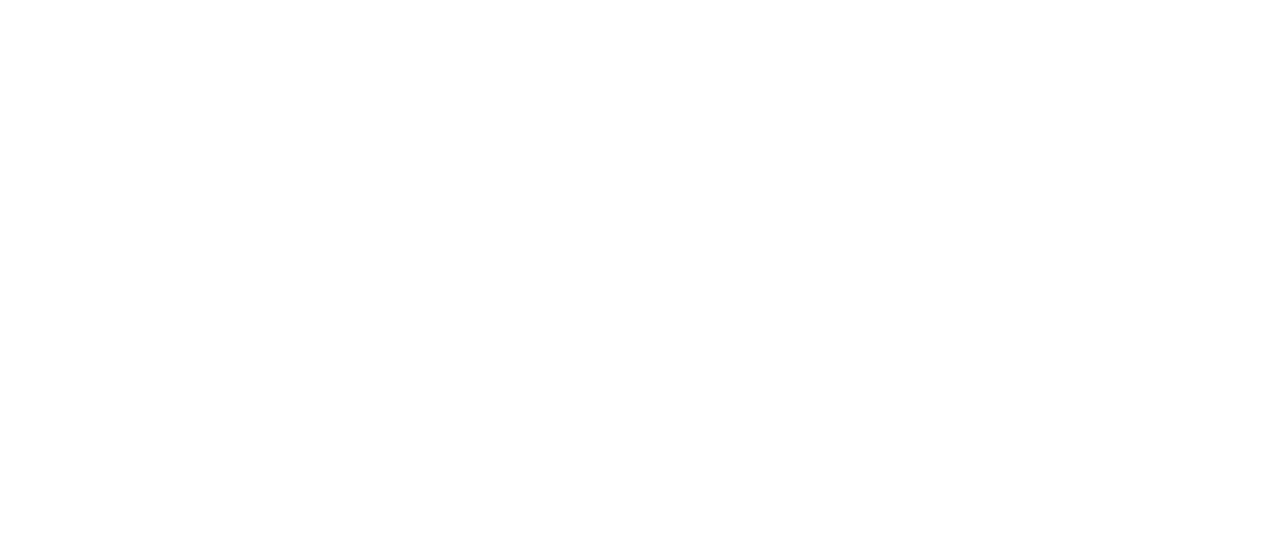
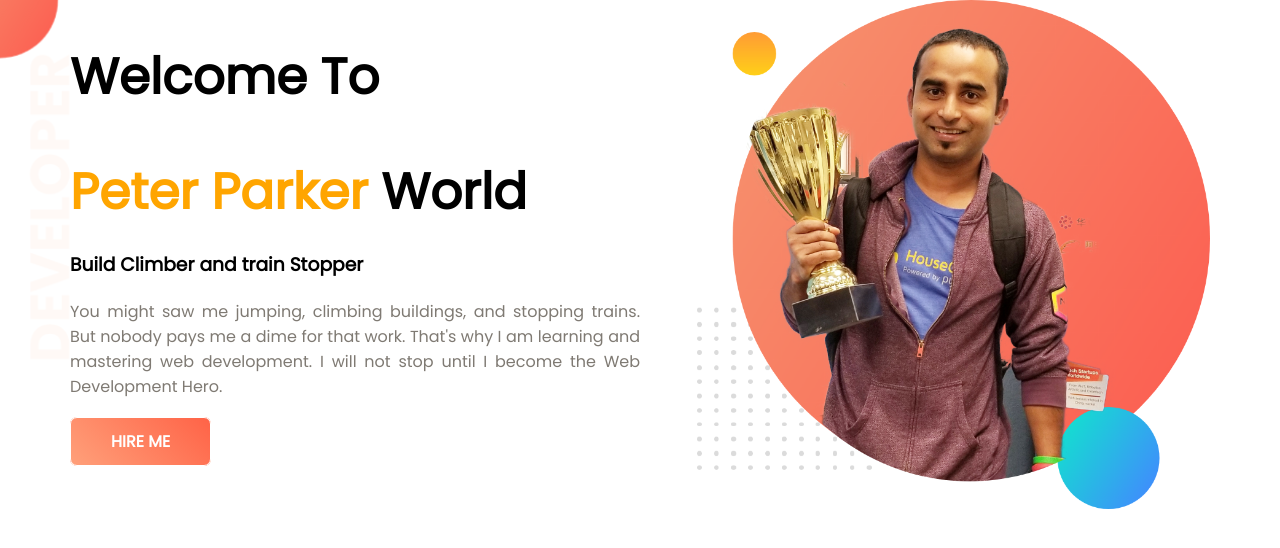
Before and after one commit to nishat-sarker/dev-portfolio-repo, a plain HTML site: page index.html in a window 1280 px wide. Drawn offline with Linux system fonts and the light colour scheme.

Commit message:
Banner Section added

```diff
--- a/css/style.css
+++ b/css/style.css
@@ -0,0 +1,53 @@
+*{
+    margin: 0;
+    padding: 0;
+    font-family: 'Poppins', sans-serif;
+}
+a{
+    text-decoration: none;
+}
+.container{
+    width: 1140px;
+    margin: auto;
+}
+.banner-area{
+    background-image: url(/imgs/top-banner.png);
+    background-repeat: no-repeat;
+}
+.banner{
+    display: flex;
+
+}
+.banner-text{
+    width: 50%;
+}
+.banner-text h1{
+    font-size: 50px;
+    padding-top: 40px;
+}
+.banner-text .heading-name{
+    color: #ffa500;
+}
+.banner-text h3{
+    padding: 20px 0px;
+}
+.banner-text p{
+    color:#7f7a73;
+    margin-bottom: 10px;
+    text-align: justify;
+}
+.banner-text .btn{
+    padding-top: 20px;
+}
+.banner-text .btn a{
+    color: #ffffff;
+    font-weight: 700;
+    padding: 12px 40px;
+    background-image: linear-gradient(45deg, lightsalmon, tomato);
+    border: 1px solid;
+    border-radius: 7px;
+}
+.banner-img{
+    width: 45%;
+    margin-left: 5%;
+}
--- a/index.html
+++ b/index.html
@@ -5,8 +5,29 @@
     <meta http-equiv="X-UA-Compatible" content="IE=edge">
     <meta name="viewport" content="width=device-width, initial-scale=1.0">
     <title>Developer_portfolio</title>
+    <link rel="preconnect" href="https://fonts.googleapis.com">
+    <link rel="preconnect" href="https://fonts.gstatic.com" crossorigin>
+    <link href="https://fonts.googleapis.com/css2?family=Poppins&display=swap" rel="stylesheet">
+    <link rel="stylesheet" href="./css/style.css">  <!-- CSS LINK HERE -->
 </head>
 <body>
-
+    <section class="banner-area">
+        <div class="container">
+            <div class="banner">
+                <div class="banner-text">
+                    <h1>Welcome To</h1>
+                    <h1><Span class="heading-name">Peter Parker</Span> World</h1>
+                    <h3>Build Climber and train Stopper</h3>
+                    <p>You might saw me jumping, climbing buildings, and stopping trains. But nobody pays me a dime for that work. That's why I am learning and mastering web development. I will not stop until I become the Web Development Hero.</p>
+                    <div class="btn">
+                        <a href="#">HIRE ME</a>
+                    </div>
+                </div>
+                <div class="banner-img">
+                    <img src="./imgs/jhankar.png" alt="banner-imgs" width="100%">
+                </div>
+            </div>
+        </div>
+    </section>
 </body>
 </html>
```
